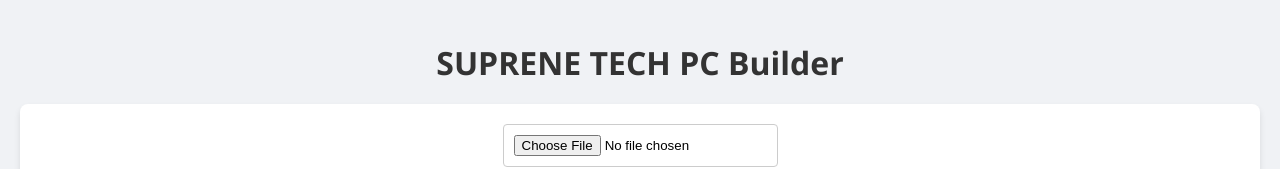
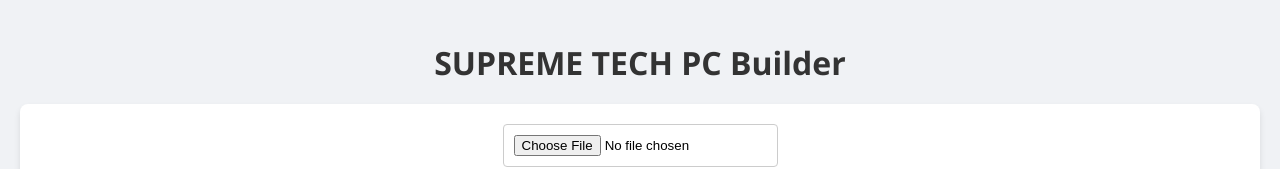
Before and after one commit to psktcsharp/pc-builder, a plain HTML site: page index.html in a window 1280 px wide. Shown: the top 169 px of the page. Drawn offline with Linux system fonts and the light colour scheme.

Commit message:
Update index.html

```diff
--- a/index.html
+++ b/index.html
@@ -117,7 +117,7 @@
 </head>
 <body>
 
-  <h1>SUPRENE TECH PC Builder</h1>
+  <h1>SUPREME TECH PC Builder</h1>
 
   <div class="container">
     <div class="file-upload">
```
